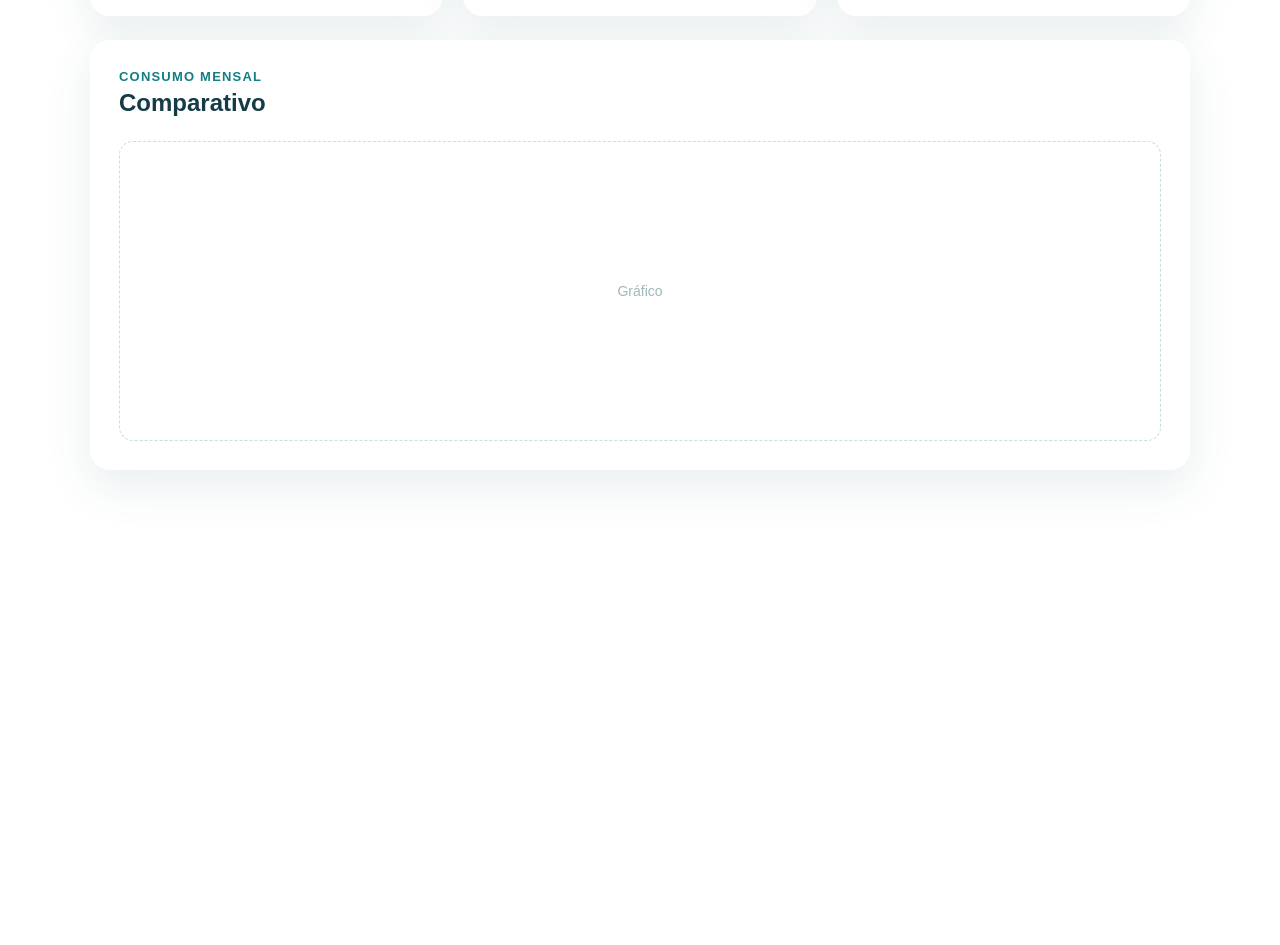
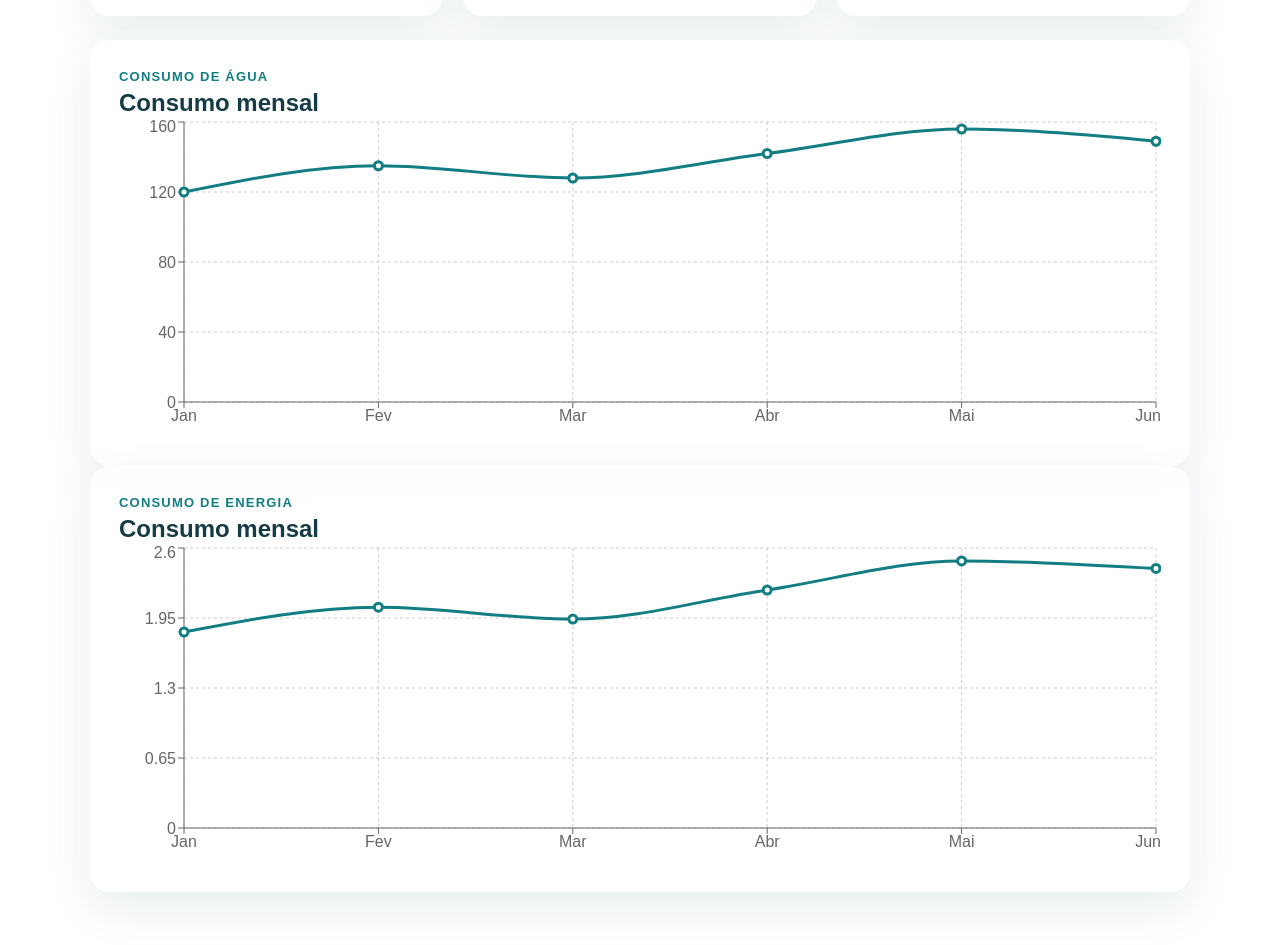
Before and after one commit to Kickz1nn/aquasmart, a Next.js app: page /dashboard in a window 1280 px wide. Shown: the part 385-1330 px from the top of the page. Before the commit the page ends 919 px from the top, so only its background shows below. Built offline with nearby package versions, Linux system fonts and the light colour scheme.

Commit message:
feat: implementa os gráficos na página

```diff
--- a/src/app/dashboard/page.tsx
+++ b/src/app/dashboard/page.tsx
@@ -1,4 +1,23 @@
 import styles from "./dashboard.module.css";
+import ConsumptionChart from "@/components/consumptionchart";
+
+const waterData = [
+    { month: "Jan", consumption: 120 },
+    { month: "Fev", consumption: 135 },
+    { month: "Mar", consumption: 128 },
+    { month: "Abr", consumption: 142 },
+    { month: "Mai", consumption: 156 },
+    { month: "Jun", consumption: 149 },
+];
+
+const energyData = [
+    { month: "Jan", consumption: 1.82 },
+    { month: "Fev", consumption: 2.05 },
+    { month: "Mar", consumption: 1.94 },
+    { month: "Abr", consumption: 2.21 },
+    { month: "Mai", consumption: 2.48 },
+    { month: "Jun", consumption: 2.41 },
+];
 
 export default function Dashboard() {
     return (
@@ -33,13 +52,25 @@ export default function Dashboard() {
 
             <section className={styles.chartCard}>
                 <div>
-                    <p>Consumo mensal</p>
-                    <h2>Comparativo</h2>
+                    <p>Consumo de água</p>
+                    <h2>Consumo mensal</h2>
                 </div>
 
-                <div className={styles.chartPlaceholder}>
-                    Gráfico
+                <ConsumptionChart
+                    data={waterData}
+                    unit="L"
+                />
+            </section>
+            <section className={styles.chartCard}>
+                <div>
+                    <p>Consumo de energia</p>
+                    <h2>Consumo mensal</h2>
                 </div>
+
+                <ConsumptionChart
+                    data={energyData}
+                    unit="kWh"
+                />
             </section>
         </main>
     );
--- /dev/null
+++ b/src/components/consumptionchart.tsx
@@ -0,0 +1,48 @@
+"use client";
+
+import {
+    LineChart,
+    Line,
+    XAxis,
+    YAxis,
+    CartesianGrid,
+    Tooltip,
+    ResponsiveContainer,
+} from "recharts";
+
+type ConsumptionData = {
+    month: string;
+    consumption: number;
+};
+
+type ConsumptionChartProps = {
+    data: ConsumptionData[];
+    unit: string;
+};
+
+export default function ConsumptionChart({
+    data,
+    unit,
+}: ConsumptionChartProps) {
+    return (
+        <div style={{ width: "100%", height: 320 }}>
+            <ResponsiveContainer width="100%" height="100%">
+                <LineChart data={data}>
+                    <CartesianGrid strokeDasharray="3 3" />
+                    <XAxis dataKey="month" />
+                    <YAxis />
+                    <Tooltip
+                        formatter={(value) => [`${value} ${unit}`, "Consumo"]}
+                    />
+                    <Line
+                        type="monotone"
+                        dataKey="consumption"
+                        stroke="#127e83"
+                        strokeWidth={3}
+                        dot={{ r: 4 }}
+                    />
+                </LineChart>
+            </ResponsiveContainer>
+        </div>
+    );
+}
```
